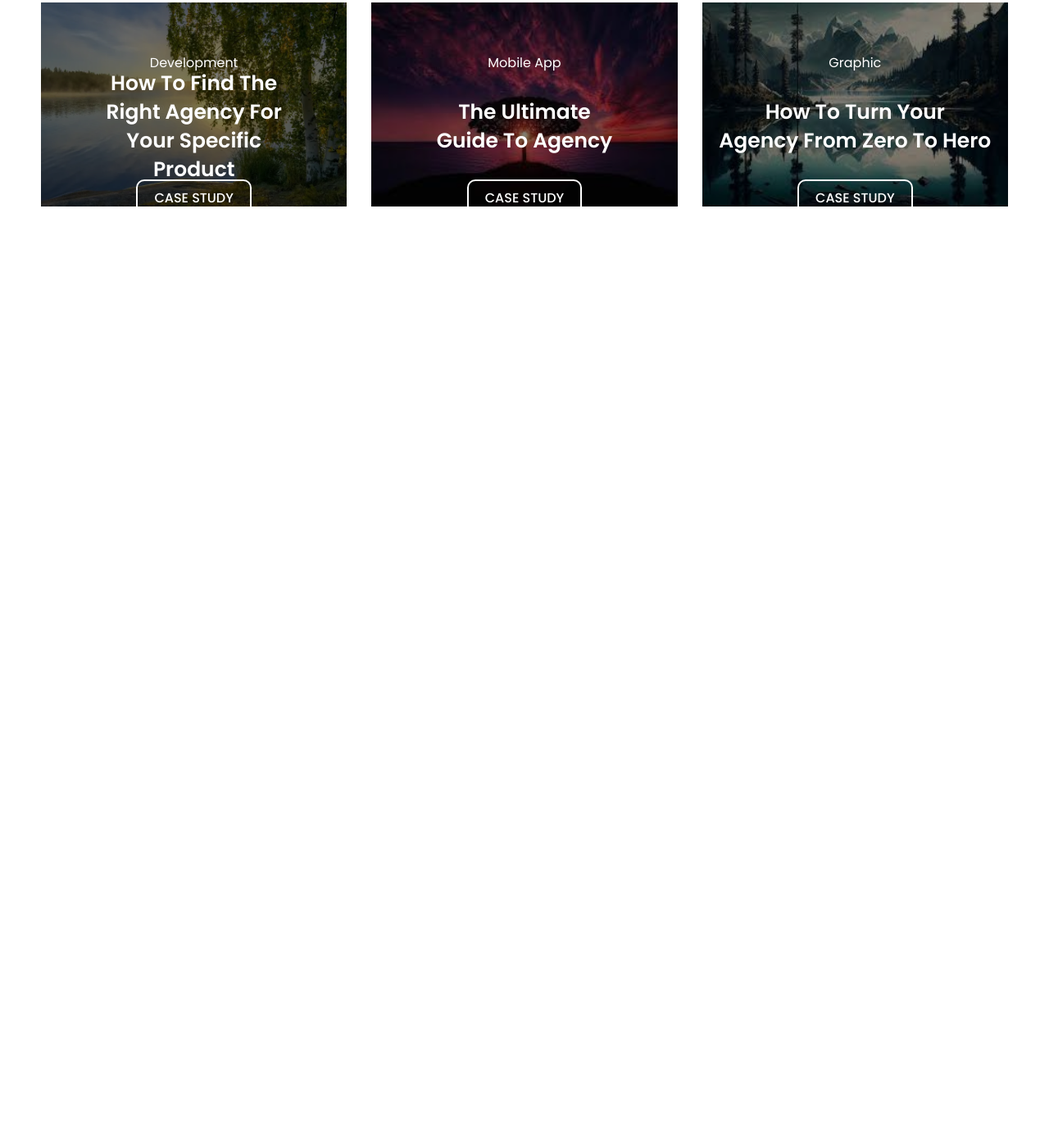
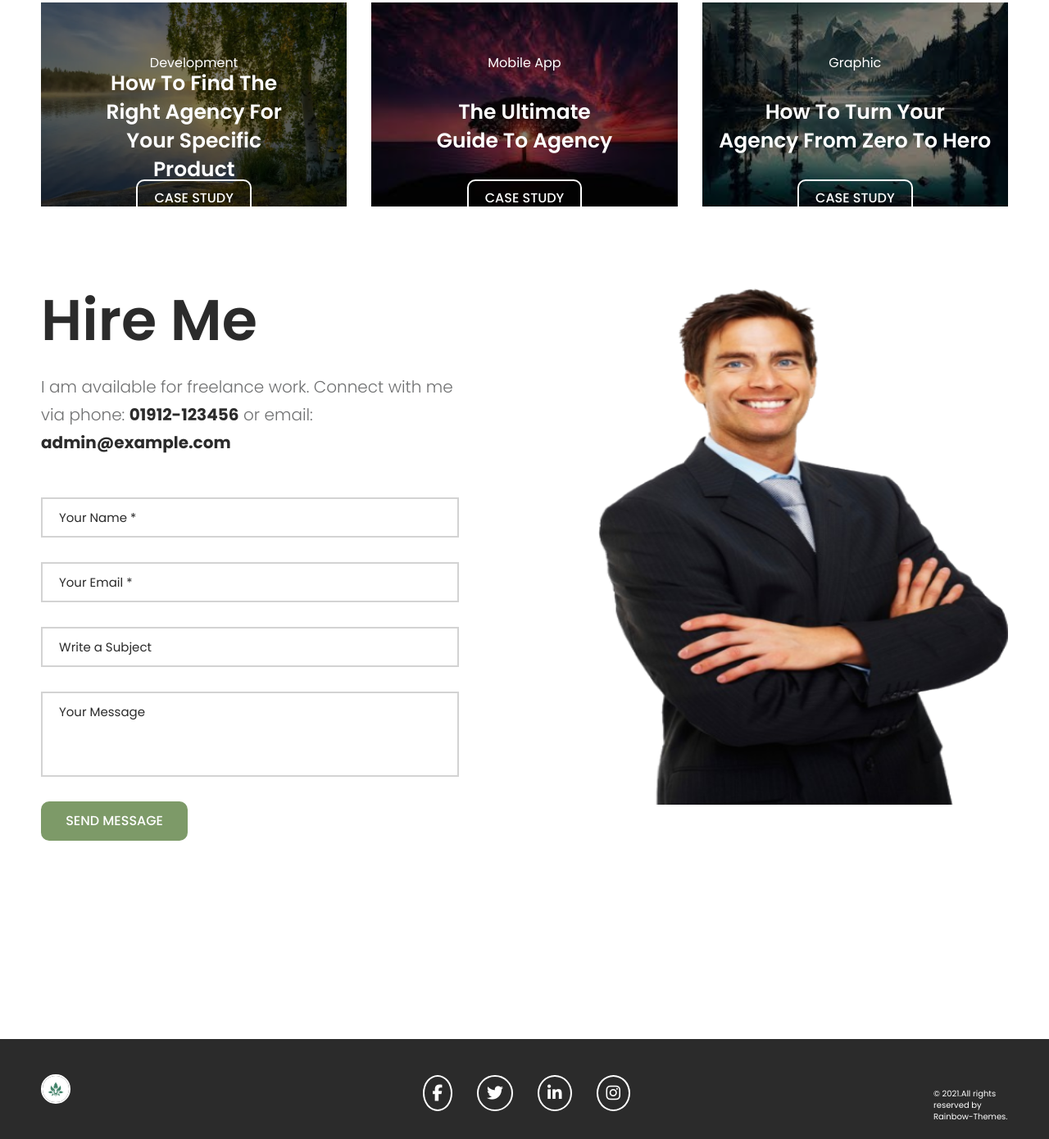
Before and after one commit to carldavidalba/JIBON-SPC, a plain HTML site: page index.html in a window 1280 px wide. Shown: the part 4079-5469 px from the top of the page at 82% size. Before the commit the page ends 4381 px from the top, so only its background shows below. Drawn offline with Linux system fonts and the light colour scheme.

Commit message:
ALBA-JIBON PORTFOLIO WEBSITE (FINISHED)

```diff
--- a/index.html
+++ b/index.html
@@ -3,7 +3,7 @@
   <head>
     <meta charset="UTF-8" />
     <meta name="viewport" content="width=device-width, initial-scale=1.0" />
-    <title>Document</title>
+    <title>DOCUMENT</title>
     <link rel="stylesheet" href="/style.css" />
     <link
       rel="stylesheet"
@@ -258,6 +258,57 @@
                 <h4>How To Turn Your <br> Agency From Zero To Hero</h4>
                 <a href="" class="btn bg--border-light">CASE STUDY</a>
             </div>
+          </section>
+  <!-- HIRE ME -->
+  <section class="hire">
+    <div class="container">
+      <div class="hire_wrapper">
+        <div class="hire_left">
+          <h6>Hire Me</h6>
+          <small>I am available for freelance work. Connect with me <br> via phone: <span>01912-123456</span> or email: <br> <span>admin@example.com</span></small>
+          <ul class="info">
+            <li>Your Name *</li>
+            <li>Your Email *</li>
+            <li>Write a Subject</li>
+            <un>Your Message</un>
+            <a href="" class="btn bg-border-light">SEND MESSAGE</a>
+        </ul>
+        </div>
+        <div class="hire_right">
+          <img src="/img/jibon-man.png" alt="" />
+        </div>
+      </section>
+<!-- FOOTER -->
+      <header class="footer">
+        <div class="container">
+          <div class="footer_wrapper">
+            <div class="footer_left">
+              <img src="/img/logo.webp" alt="" />
+            </div>
+            <div class="footer_right">
+              <ul class="footer_social">
+                <li>
+                  <a href=""><i class="fa-brands fa-facebook-f"></i></a>
+                </li>
+                <li>
+                  <a href=""><i class="fa-brands fa-twitter"></i></a>
+                </li>
+                <li>
+                  <a href=""><i class="fa-brands fa-linkedin-in"></i></a>
+                </li>
+                <li>
+                  <a href=""><i class="fa-brands fa-instagram"></i></a>
+                </li>
+              </ul>
+            </div>
+            <div class="footer_copyright">
+              <p>© 2021.All rights reserved by Rainbow-Themes.</p>
+            </div>
+          </div>
+        </div>
+      </header>
+      </div>
+    </div>
    <script src="./script.js"></script>
    </body>
    </html>
--- a/style.css
+++ b/style.css
@@ -506,8 +506,129 @@ margin-bottom:2rem;
   .project_card a:hover{
   color:var(--mintgreen);
   border: 3px solid var(--mintgreen);
+  }
+  /* HIRE ME */
+  .hire{
+    padding-bottom: 5rem;
+  }
+  .hire_wrapper{
+    display: grid;
+    grid-template-columns: 51rem 1fr;
+    gap: -50rem;
+  }
+  .hire_left{
+    padding-top: 4rem;
+  }
+  .hire_left h6{
+    font-size: 7rem;
+    font-weight: 600;
+    margin-bottom:1.5rem;
+  }
+  .hire_left small{
+    max-width: 70rem;
+    font-weight: 300;
+    font-size: 2rem;
+    margin-bottom: 2rem;
+    line-height:1.7;
+    color:var(--darkgray)
+  }
+  .hire_left span{
+    font-weight: 700;
+    color:var(--dark);
+  }
+  .hire_left ul{
+    margin-top:5rem;
+  }
+  .hire_left ul li{
+    font-size: 1.5rem;
+    display: block;
+    line-height:3;
+    margin-top:3rem;
+    padding-left:2rem;
+    border: 2px solid var(--gray);
+  }
+  .hire_left ul un{
+    font-size: 1.5rem;
+    display: block;
+    line-height:3;
+    margin-top:3rem;
+    padding-left:2rem;
+    padding-bottom:5.5rem;
+    border: 2px solid var(--gray);
+  }
+  .hire_left a{
+    color:var(--light);
+    font-weight:500;
+    position:absolute;
+    margin-top:3rem;
+    border: 3px solid var(--green);
+    background-color: var(--green);
+    width:14%;
+    text-align: center;
+    }
+    .hire_left a:hover{
+    color:var(--dark);
+    border: 3px solid var(--dark);
+    }
+    .hire_right img{
+      margin-top:10rem;
+      width:100rem;
+      height:63rem;
+    }
+  .hire_right{
+   margin-top: -5rem;
+   padding-left:17rem;
+   margin-bottom:23rem;
+  }
+  /* FOOTER */
+  .footer{
+    /* p3rem0 */
+    padding: 2rem 0;
+    /* bgc */
+    background-color: var(--dark);
+}
+.footer_wrapper{
+    /* df */
+    display: flex;
+    justify-content: space-between;
+}
+.footer_left{
+    display: flex;
+    align-items: center;
+}
+.footer_left img{
+    width:9rem;
+    border-radius: 50%;
+    border:2px solid var(--light);
+}
+.footer_right ul{
+  display: flex;
+  gap:3rem;
+  color:var(--light);
+  margin-top:2.4rem;
+  margin-left:43rem;
+}
+.footer_right ul li a{
+  display: flex;
+  gap:3rem;
+  color:var(--light);
+  font-size:2rem;
+  border-radius: 50%;
+  border:2px solid var(--light);
+  padding:1rem 1rem;
+}
+.footer_right ul li a:hover{
+  color:var(--mintgreen);
+  border:2px solid var(--mintgreen);
+}
+.footer_copyright{
+  display:flex;
+  color:var(--light);
+  font-size:1rem;
+  margin-top:4rem;
+  margin-left:37rem;
+}
 
-  }
   /* REPEATABLE PATTERNS */
     :root{
     --green: #7d9a68;
@@ -515,6 +636,7 @@ margin-bottom:2rem;
     --dark: #2b2b2b;
     --gray: #D3D3D3;
     --mintgreen:#6ACCBC;
+    --darkgray:#707172;
     --poppins: "Poppins", sans-serif;
   }
   /* dito lagi kapag button */
@@ -536,4 +658,9 @@ color:var(--dark);
     background-color: transparent;
     border: 2px solid var(--light);
     color:var(--light);
-      }
+  }
+  .btn bg-border-light{
+    background-color: var(--green)
+    border:2px solid var(var(--green));
+    color:var(--green);
+  }
```
